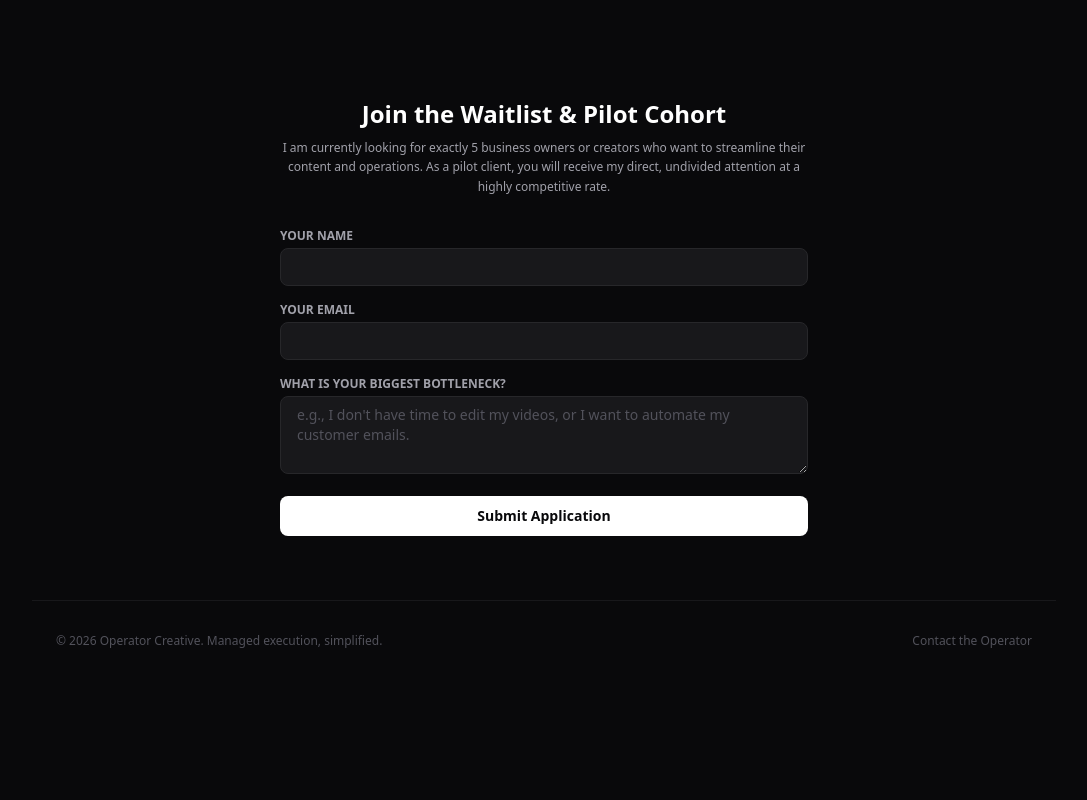
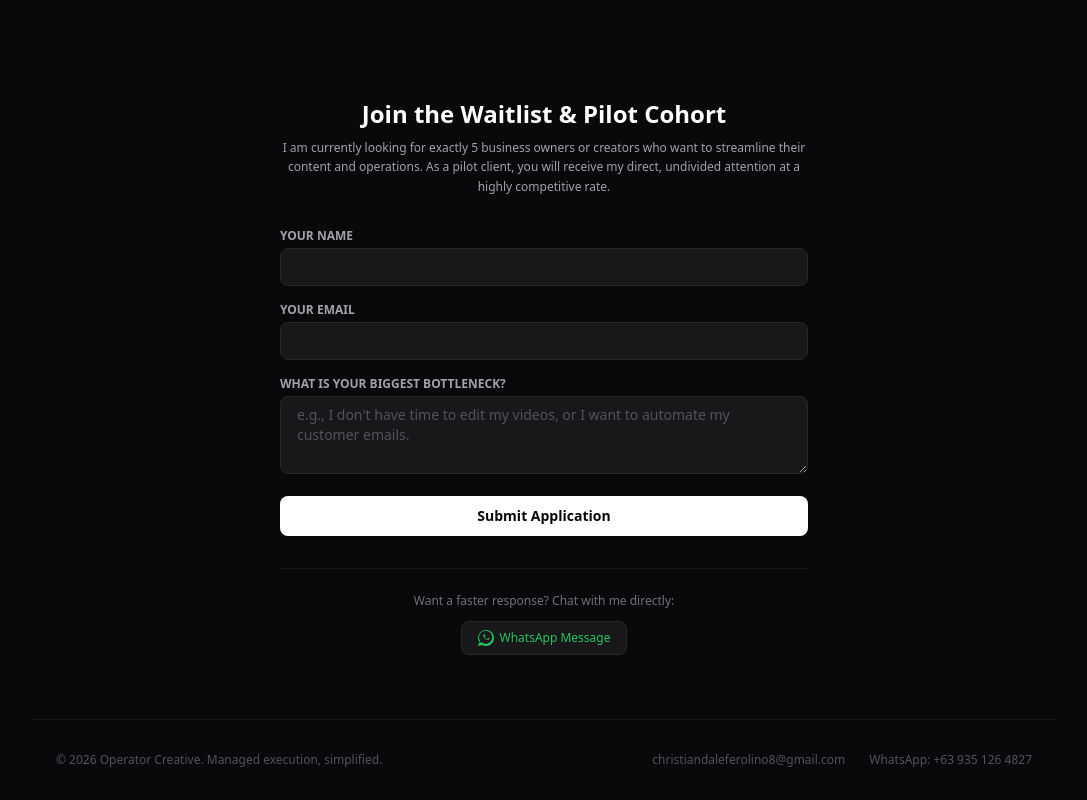
Before and after one commit to pogskilla/aetherflow-landing, a plain HTML site: page index.html in a window 1280 px wide. Shown: the part 1324-2124 px from the top of the page, without its empty margins (96-1183 px from the left). Before the commit the page ends 2005 px from the top, so only its background shows below. Drawn offline with nearby package versions, Linux system fonts and the light colour scheme.

Commit message:
Update index.html

```diff
--- a/index.html
+++ b/index.html
@@ -39,7 +39,7 @@
     <!-- Hero Section -->
     <section class="max-w-4xl mx-auto px-6 py-16 md:py-24 text-center">
         <span class="bg-zinc-900 text-zinc-400 text-xs font-medium px-3 py-1.5 rounded-full border border-zinc-800">
-            Now Recruiting: 5 Pilot Clients for Q3
+            Now Recruiting: 5 Pilot Clients
         </span>
         <h1 class="text-3xl md:text-5xl font-bold text-white mt-6 tracking-tight leading-tight">
             I manage your content editing & AI workflows <br />
@@ -156,13 +156,30 @@
                 Submit Application
             </button>
         </form>
+
+        <div class="mt-8 pt-6 border-t border-zinc-900">
+            <p class="text-zinc-500 text-xs">Want a faster response? Chat with me directly:</p>
+            <div class="mt-3 flex justify-center gap-4">
+                <a href="https://wa.me/639351264827" target="_blank" class="text-xs bg-zinc-900 hover:bg-zinc-800 text-accent-500 border border-zinc-800 px-4 py-2 rounded-lg flex items-center gap-1.5 transition">
+                    <svg class="h-4 w-4" fill="currentColor" viewBox="0 0 24 24">
+                        <path d="M.057 24l1.687-6.163c-1.041-1.804-1.588-3.849-1.587-5.946C.06 5.348 5.397.01 12.008.01c3.202.001 6.212 1.246 8.477 3.513 2.262 2.268 3.502 5.282 3.5 8.487-.005 6.657-5.34 11.997-11.953 11.997-2.005-.001-3.973-.502-5.73-1.455L0 24zm6.59-4.846c1.66.986 3.298 1.448 4.821 1.449 5.417 0 9.822-4.414 9.826-9.843.002-2.63-1.022-5.101-2.884-6.966a9.71 9.71 0 0 0-6.942-2.836c-5.42 0-9.83 4.417-9.835 9.847-.002 1.73.461 3.42 1.34 4.914l-.986 3.604 3.681-.965zm11.237-6.096c-.302-.151-1.787-.882-2.063-.982-.277-.1-.479-.151-.68.151-.202.302-.782.982-.958 1.183-.176.202-.352.226-.654.076-.301-.151-1.272-.469-2.423-1.496-.895-.798-1.5-1.783-1.276-2.084.224-.302.479-.502.578-.603.099-.1.197-.201.298-.301.099-.1.149-.176.224-.301.076-.126.038-.251-.019-.402-.057-.151-.479-1.155-.657-1.582-.172-.415-.363-.352-.5-.359-.129-.007-.277-.008-.425-.008-.148 0-.389.055-.593.277-.204.221-.782.763-.782 1.86s.798 2.161.911 2.311c.112.15 1.569 2.396 3.801 3.361.53.229.944.366 1.267.469.533.169 1.018.145 1.4.089.426-.062 1.787-.73 2.039-1.434.251-.703.251-1.306.176-1.432-.075-.127-.277-.202-.578-.352z"/>
+                    </svg>
+                    WhatsApp Message
+                </a>
+            </div>
+        </div>
     </section>
 
     <!-- Footer -->
-    <footer class="max-w-5xl mx-auto px-6 py-8 flex flex-col sm:flex-row justify-between items-center text-zinc-600 text-xs border-t border-zinc-900">
+    <footer class="max-w-5xl mx-auto px-6 py-8 flex flex-col md:flex-row justify-between items-center text-zinc-600 text-xs border-t border-zinc-900 gap-4">
         <p>&copy; 2026 Operator Creative. Managed execution, simplified.</p>
-        <div class="flex space-x-4 mt-2 sm:mt-0">
-            <a href="mailto:your-email@example.com" class="hover:text-zinc-400">Contact the Operator</a>
+        <div class="flex flex-col sm:flex-row space-y-2 sm:space-y-0 sm:space-x-6 mt-4 md:mt-0 text-center sm:text-left">
+            <a href="mailto:christiandaleferolino8@gmail.com" class="hover:text-zinc-300 transition">
+                christiandaleferolino8@gmail.com
+            </a>
+            <a href="https://wa.me/639351264827" target="_blank" class="hover:text-zinc-300 transition">
+                WhatsApp: +63 935 126 4827
+            </a>
         </div>
     </footer>
 
```
